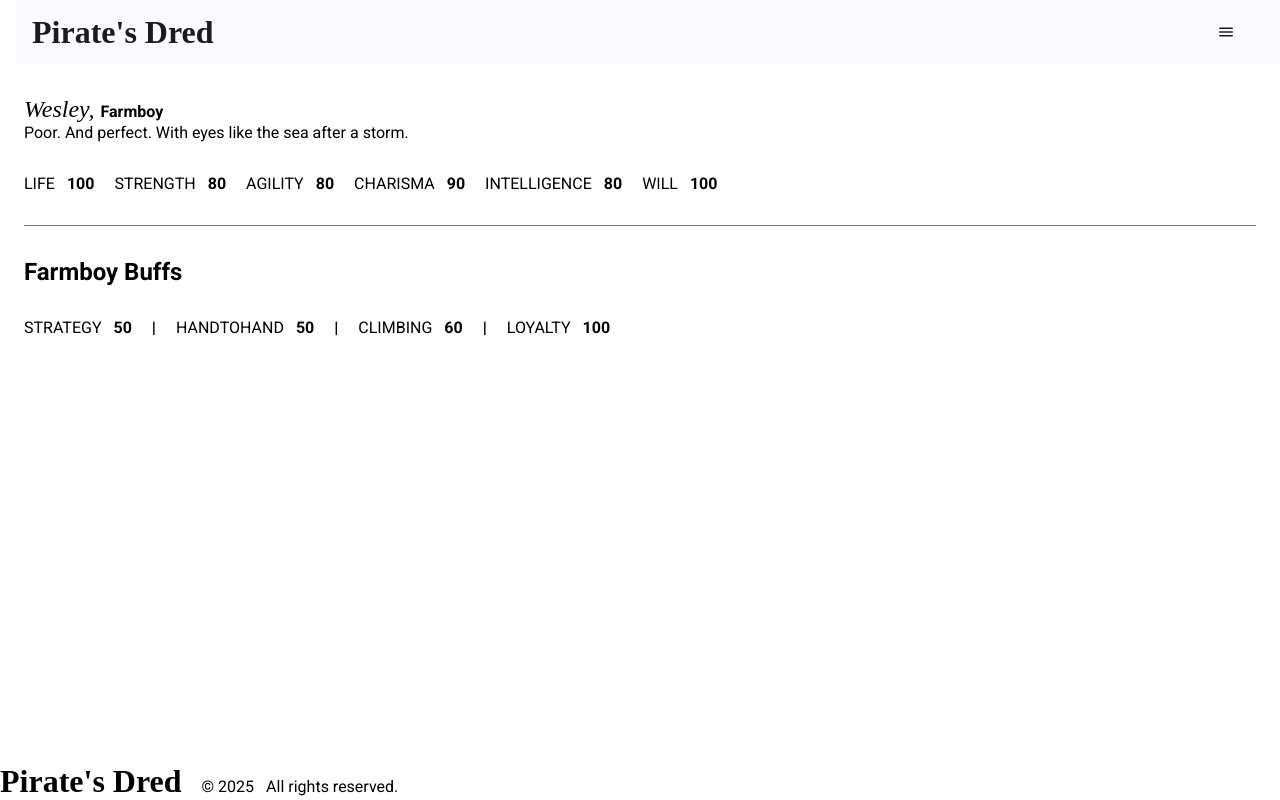
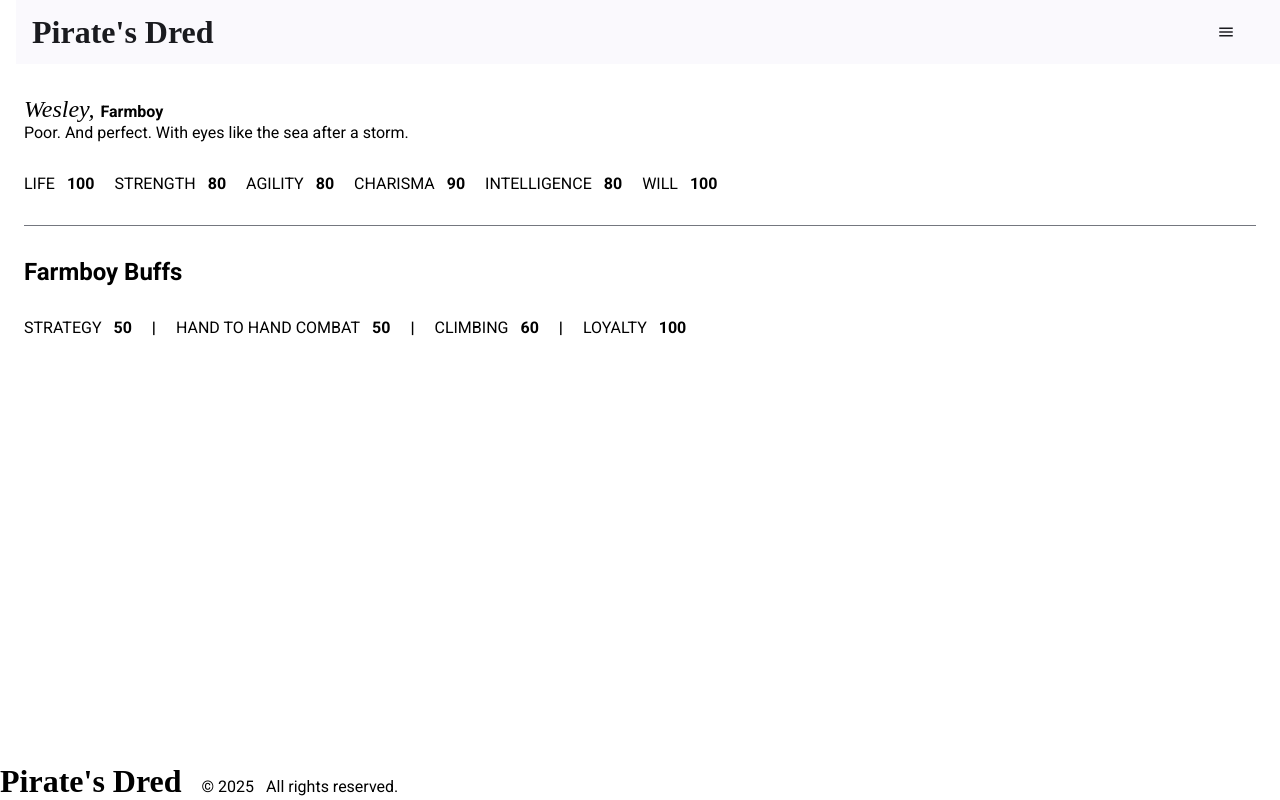
Before and after one commit to ChadESmith42/pirates-dred-ui, an Angular app: page /character in a window 1280 px wide. Built offline with nearby package versions, Linux system fonts and the light colour scheme; no server answers; a web font is replaced by a local one.

Commit message:
feat(character): apply CharacterBuffPipe to buff labels in character component

```diff
--- a/src/components/character/character.component.html
+++ b/src/components/character/character.component.html
@@ -39,7 +39,7 @@
 
       @for(buff of buffs; track buff.key; let last = $last) {
       <div class="group-row">
-        <span class="label">{{ buff.key }}</span>
+        <span class="label">{{ buff.key | characterBuff }}</span>
         <span class="value">{{ buff.value }}</span>
       </div>
         @if(!last) {
--- a/src/components/character/character.component.ts
+++ b/src/components/character/character.component.ts
@@ -14,11 +14,13 @@ import {
 } from '../../models/character.model';
 import { Percentage } from '../../models/types.model';
 import { CharacterService } from '../../services/character.service';
+import { CharacterBuffPipe } from '../../pipes/character-buff.pipe';
 
 @Component({
   selector: 'pirates-dred-character',
   imports: [
     AsyncPipe,
+    CharacterBuffPipe,
     MatDivider,
   ],
   templateUrl: './character.component.html',
```
